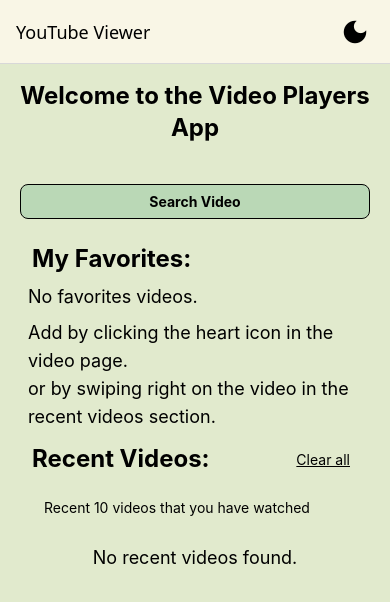
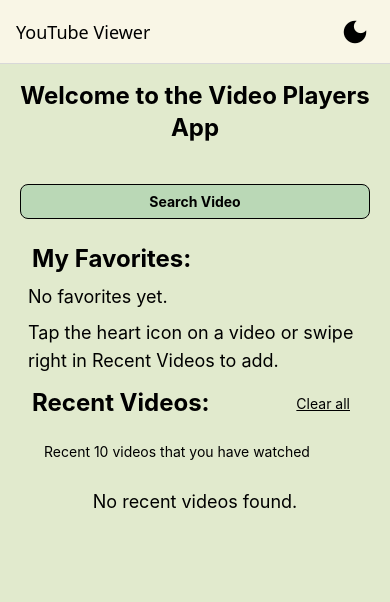
Before and after one commit to shaypahima/tubeViewer-app, a React Native app: screen /Home in a window 390 px wide. Shown: the top 602 px of the page. Built offline with nearby package versions, Linux system fonts and the light colour scheme.

Commit message:
changes: -shortend explaination in My Favorites -limit maximum pages to 5 -when clicking in value in history search it will trigger the search

```diff
--- a/config.json
+++ b/config.json
@@ -1,5 +1,6 @@
 {
-  "API_KEY": "AIzaSyBrXdOuauqi7roJiYQFPk06E7sw1t6OWVw",
+  "API_KEY": "AIzaSyBe7fUMhZ5ml1Cu4JdBC0CVGtNK-8j-kBo",
   "BASE_URL": "https://www.googleapis.com/youtube/v3/search",
-  "MAX_FAVORITE": 3
+  "MAX_FAVORITE": 3,
+  "MAX_PAGES": 5
 }
--- a/src/components/UI/Pagination.jsx
+++ b/src/components/UI/Pagination.jsx
@@ -14,7 +14,7 @@ export default function Pagination({
   return (
     <View className="flex-row justify-around items-around p-4">
       <TouchableOpacity
-        disabled={!prevPage}
+        disabled={currentPage === 1 || !prevPage}
         onPress={() => onPageChange("prev")}
         className="p-2 rounded-md"
         style={{
@@ -35,7 +35,7 @@ export default function Pagination({
         {currentPage} / {totalPages}
       </Text>
       <TouchableOpacity
-        disabled={!nextPage}
+        disabled={currentPage === totalPages || !nextPage}
         onPress={() => onPageChange("next")}
         className="p-2 rounded-md"
         style={{
--- a/src/screens/HomeScreen.jsx
+++ b/src/screens/HomeScreen.jsx
@@ -61,19 +61,13 @@ export default function HomeScreen() {
             className="text-start text-lg my-2 mx-7"
             style={{ color: colors.text }}
           >
-            No favorites videos.
+            No favorites yet.
           </Text>
           <Text
             className="text-start text-lg mx-7"
             style={{ color: colors.text }}
           >
-            Add by clicking the heart icon in the video page.
-          </Text>
-          <Text
-            className="text-start text-lg mx-7"
-            style={{ color: colors.text }}
-          >
-            or by swiping right on the video in the recent videos section.
+            Tap the heart icon on a video or swipe right in Recent Videos to add.
           </Text>
         </>
       )}
--- a/src/screens/SearchScreen.jsx
+++ b/src/screens/SearchScreen.jsx
@@ -163,9 +163,11 @@ export default function SearchScreen() {
           onClearHistory={() => {
             setSearchHistory([]);
           }}
-          onSearchHistoryQuery={(item) => {
+          onSearchHistoryQuery={async (item) => {
             setQuery(item);
-            handleSearch(item);
+            await setTimeout(() => {
+              refetch();
+            }, 0);
           }}
         />
       )}
--- a/src/services/fetchVideos.js
+++ b/src/services/fetchVideos.js
@@ -2,7 +2,7 @@ import axios from 'axios';
 import config from '../../config.json';
 
 
-export const fetchYouTubeVideos = async ({queryKey}) => {
+export const fetchYouTubeVideos = async ({ queryKey }) => {
 
   const [_, query, pageToken] = queryKey
 
@@ -16,7 +16,7 @@ export const fetchYouTubeVideos = async ({queryKey}) => {
       maxResults: 10,
     }
     // if there is a page token, add it to the params
-    if(pageToken){
+    if (pageToken) {
       params.pageToken = pageToken;
     }
 
@@ -26,8 +26,10 @@ export const fetchYouTubeVideos = async ({queryKey}) => {
     })
 
     const videos = response.data.items;
-
-    const {totalResults, resultsPerPage} = response.data.pageInfo;
+    // set the total pages and limit it to the max pages
+    const { totalResults, resultsPerPage } = response.data.pageInfo;
+    const totalPages =
+      Math.min(Math.ceil(totalResults / resultsPerPage), config.MAX_PAGES)
     // map video details into a readable format
     return {
       results: videos.map((video) => ({
@@ -38,7 +40,7 @@ export const fetchYouTubeVideos = async ({queryKey}) => {
       })),
       nextPageToken: response.data.nextPageToken,
       prevPageToken: response.data.prevPageToken,
-      totalPages: Math.ceil(totalResults / resultsPerPage)
+      totalPages: totalPages
     };
   } catch (error) {
     console.error('Error fetching YouTube videos:', error);
```
